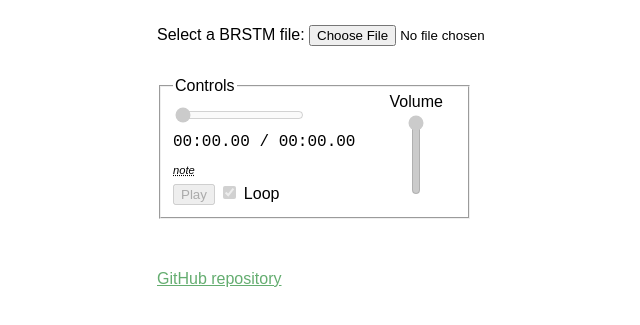
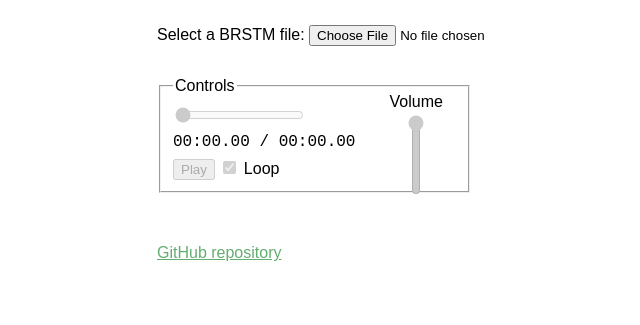
Before and after one commit to kenrick95/nikku, a website with bundled scripts: page index.html in a window 1280 px wide. Shown: the part 155-480 px from the top of the page, without its empty margins (163-803 px from the left). Built offline with nearby package versions, Linux system fonts and the light colour scheme.

Commit message:
Remove note

```diff
--- a/index.html
+++ b/index.html
@@ -51,12 +51,6 @@
                     00:00.00
                   </span>
                 </div>
-                <small
-                  class="note"
-                  title="These controls could be buggy, if you find bug(s), please report it at the GitHub repo. Thanks!"
-                >
-                  note
-                </small>
               </div>
 
               <button id="controls-play-pause" disabled tabindex="0">
--- a/src/main.css
+++ b/src/main.css
@@ -46,12 +46,6 @@ details {
 }
 .section + .section {
   margin-top: 1.6rem;
-}
-.note {
-  font-size: 0.7rem;
-  text-decoration: underline dotted black;
-  font-style: italic;
-  cursor: help;
 }
 #form-and-details {
   display: flex;
```
